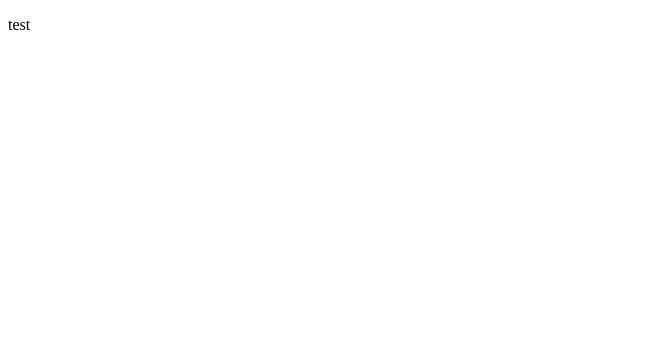
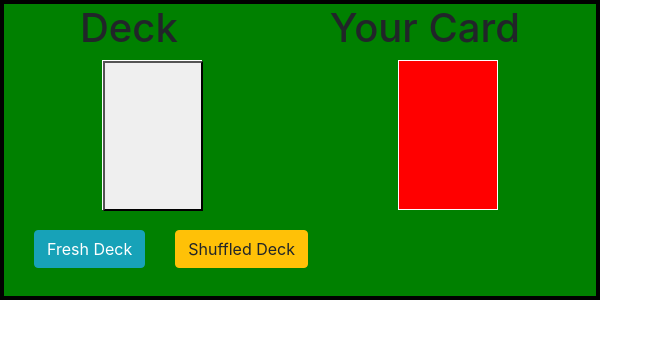
Before and after one commit to harrisgomez/ReactJS-I-got-52-cards-but-an-Ace-aint-one-hit-me, a React app: page / in a window 1280 px wide. Shown: the whole page, without its empty margins (0-663 px from the left). Built offline with nearby package versions, Linux system fonts and the light colour scheme.

Commit message:
added UI and components and UI

```diff
--- a/public/index.html
+++ b/public/index.html
@@ -4,37 +4,15 @@
     <meta charset="utf-8">
     <meta name="viewport" content="width=device-width, initial-scale=1, shrink-to-fit=no">
     <meta name="theme-color" content="#000000">
-    <!--
-      manifest.json provides metadata used when your web app is added to the
-      homescreen on Android. See https://developers.google.com/web/fundamentals/engage-and-retain/web-app-manifest/
-    -->
     <link rel="manifest" href="%PUBLIC_URL%/manifest.json">
     <link rel="shortcut icon" href="%PUBLIC_URL%/favicon.ico">
-    <!--
-      Notice the use of %PUBLIC_URL% in the tags above.
-      It will be replaced with the URL of the `public` folder during the build.
-      Only files inside the `public` folder can be referenced from the HTML.
-
-      Unlike "/favicon.ico" or "favicon.ico", "%PUBLIC_URL%/favicon.ico" will
-      work correctly both with client-side routing and a non-root public URL.
-      Learn how to configure a non-root public URL by running `npm run build`.
-    -->
-    <title>React App</title>
+    <link rel="stylesheet" href="https://stackpath.bootstrapcdn.com/bootstrap/4.1.1/css/bootstrap.min.css" integrity="sha384-WskhaSGFgHYWDcbwN70/dfYBj47jz9qbsMId/iRN3ewGhXQFZCSftd1LZCfmhktB" crossorigin="anonymous">
+    <script src="https://code.jquery.com/jquery-3.3.1.slim.min.js" integrity="sha384-q8i/X+965DzO0rT7abK41JStQIAqVgRVzpbzo5smXKp4YfRvH+8abtTE1Pi6jizo" crossorigin="anonymous"></script>
+    <script src="https://cdnjs.cloudflare.com/ajax/libs/popper.js/1.14.3/umd/popper.min.js" integrity="sha384-ZMP7rVo3mIykV+2+9J3UJ46jBk0WLaUAdn689aCwoqbBJiSnjAK/l8WvCWPIPm49" crossorigin="anonymous"></script>
+    <script src="https://stackpath.bootstrapcdn.com/bootstrap/4.1.1/js/bootstrap.min.js" integrity="sha384-smHYKdLADwkXOn1EmN1qk/HfnUcbVRZyYmZ4qpPea6sjB/pTJ0euyQp0Mk8ck+5T" crossorigin="anonymous"></script>
+    <title>Deck of Cards</title>
   </head>
   <body>
-    <noscript>
-      You need to enable JavaScript to run this app.
-    </noscript>
     <div id="root"></div>
-    <!--
-      This HTML file is a template.
-      If you open it directly in the browser, you will see an empty page.
-
-      You can add webfonts, meta tags, or analytics to this file.
-      The build step will place the bundled scripts into the <body> tag.
-
-      To begin the development, run `npm start` or `yarn start`.
-      To create a production bundle, use `npm run build` or `yarn build`.
-    -->
   </body>
 </html>
--- a/src/index.css
+++ b/src/index.css
@@ -0,0 +1,31 @@
+.table {
+    border: 4px solid black;
+    width: 600px;
+    height: 300px;
+    background-color: green;
+}
+.headers {
+    display: flex;
+    justify-content: space-around;
+}
+.dealer {
+    display: flex;
+    justify-content: space-around;
+}
+.top-card {
+    width: 100px;
+    height: 150px;
+}
+.deck, .cards {
+    border: 1px solid white;
+    width: 100px;
+    height: 150px;
+    background-color: red;
+}
+.action {
+    display: flex;
+}
+.action button {
+    margin-left: 30px;
+    margin-top: 20px;
+}
--- a/src/index.js
+++ b/src/index.js
@@ -1,12 +1,80 @@
 import React from 'react';
 import ReactDOM from 'react-dom';
 import './index.css';
+
+class Card extends React.Component {
+    constructor(props) {
+        super(props);
+        this.state = {
+            showTop: false
+        };
+    }
+    render() {
+        return (
+            <div>
+                <button className="top-card"></button>
+            </div>
+        );
+    }
+}
+
+class Deck extends React.Component {
+    constructor(props) {
+        super(props);
+        this.state = {
+            deck: Array(52)
+        };
+    }
+    orderedDeck() {
+        const deck = this.state.deck.slice();
+    }
+    render() {
+        return (
+            <div>
+                <Card />
+            </div>
+        );
+    }
+}
+
+class Hand extends React.Component {
+    constructor(props) {
+        super(props);
+        this.state = {
+            hand: []
+        };
+    }
+    render() {
+        let handLength = this.state.hand.length;
+        let topCard = this.state.hand[handLength - 1];
+        return (
+            <div>
+                <h1>{topCard}</h1>
+            </div>
+        );
+    }
+}
 
 class Table extends React.Component {
   render() {
     return (
       <div className="table">
-        <p>test</p>
+        <div className="headers">
+            <h1>Deck</h1>
+            <h1>Your Card</h1>
+        </div>
+        <div className="dealer">
+            <div className="deck">
+                <Deck />
+            </div>
+            <div className="cards">
+                <Hand />
+            </div>
+        </div>
+        <div className="action">
+            <button type="button" className="order btn btn-info">Fresh Deck</button>
+            <button className="shuffle btn btn-warning">Shuffled Deck</button>
+        </div>
       </div>
     );
   }
```
